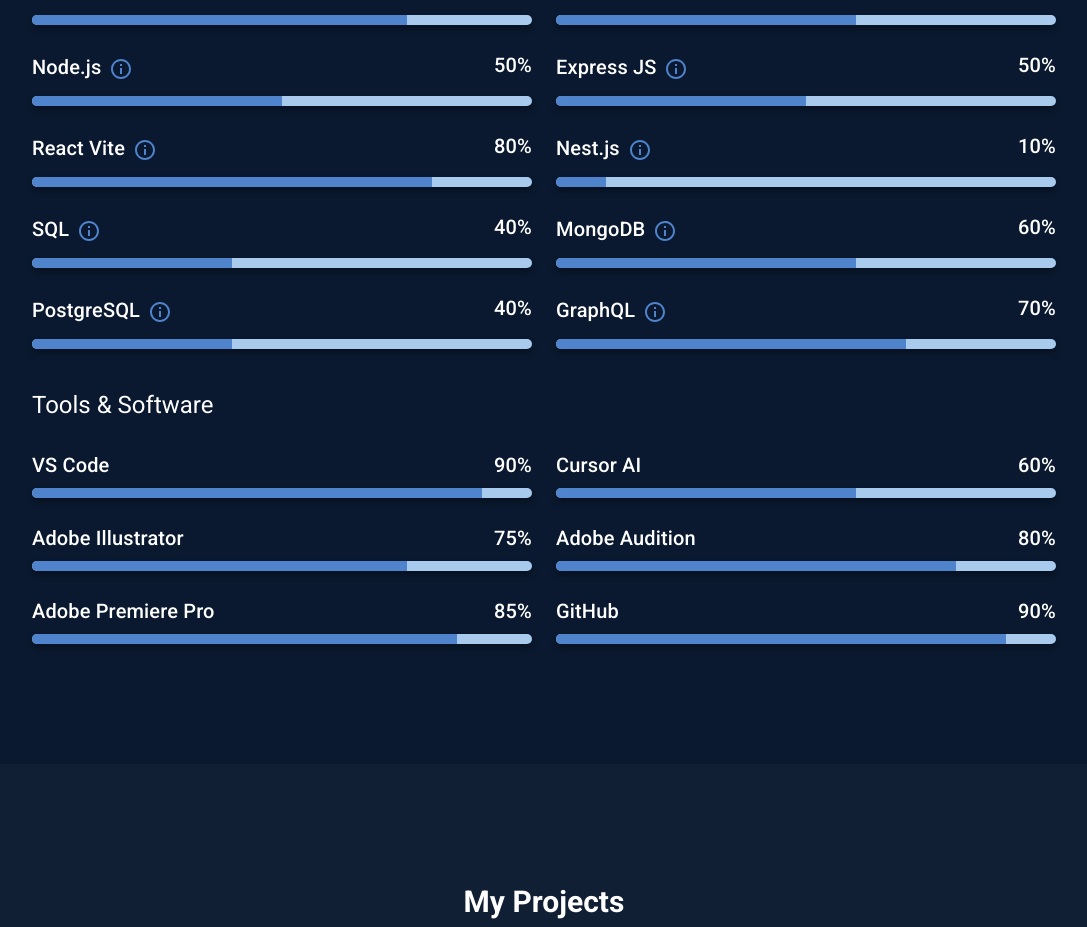
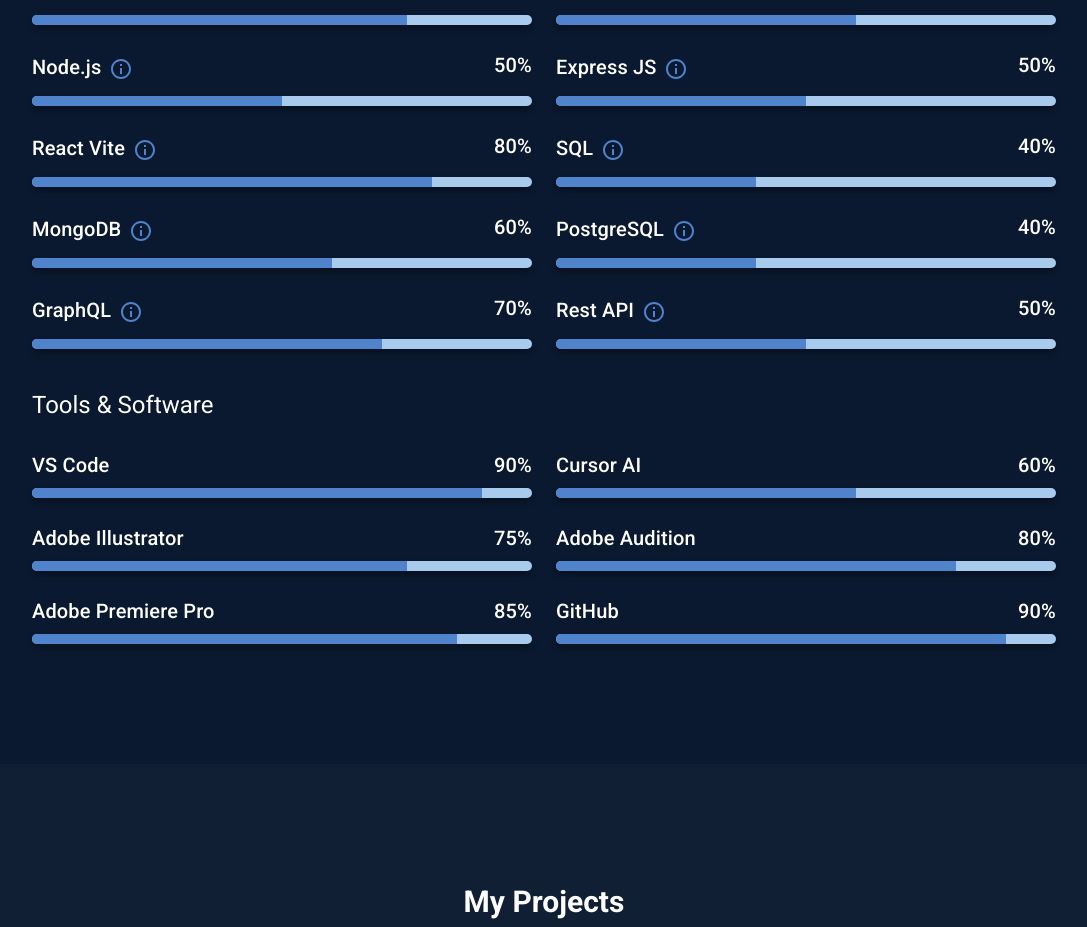
Before and after one commit to ViratSathavara/Virat-Portffolio, a React (Vite) app: page / in a window 1280 px wide. Shown: the part 3662-4589 px from the top of the page, without its empty margins (96-1183 px from the left). Built offline with nearby package versions, Linux system fonts and the light colour scheme; a web font is replaced by a local one.

Commit message:
update skils and strings in home page.

```diff
--- a/src/components/Home.jsx
+++ b/src/components/Home.jsx
@@ -24,7 +24,7 @@
         backDelay: 1500,
         backSpeed: 60,
         loop: true,
-        strings: ["Frontend Developer", "ReactJs Developer", "Video Editor"],
+        strings: ["Frontend Developer", "ReactJs Developer", "NextJs Developer"],
       });
     }
   }, []);
--- a/src/components/Skills.jsx
+++ b/src/components/Skills.jsx
@@ -72,12 +72,6 @@
         "Advanced knowledge of React Vite, focusing on fast and optimized web application development.",
     },
     {
-      name: "Nest.js",
-      percentage: 10,
-      tooltip:
-        "Good knowledge of Nest.js, plus Some experience in basic API integration and implementing CRUD operations.",
-    },
-    {
       name: "SQL",
       percentage: 40,
       tooltip:
@@ -99,6 +93,11 @@
       name: "GraphQL",
       percentage: 70,
       tooltip: "Basic knowledge and understanding of GraphQL.",
+    },
+    {
+      name: "Rest API",
+      percentage: 50,
+      tooltip: "Basic knowledge and understanding of Rest API.",
     },
   ];
 
```
